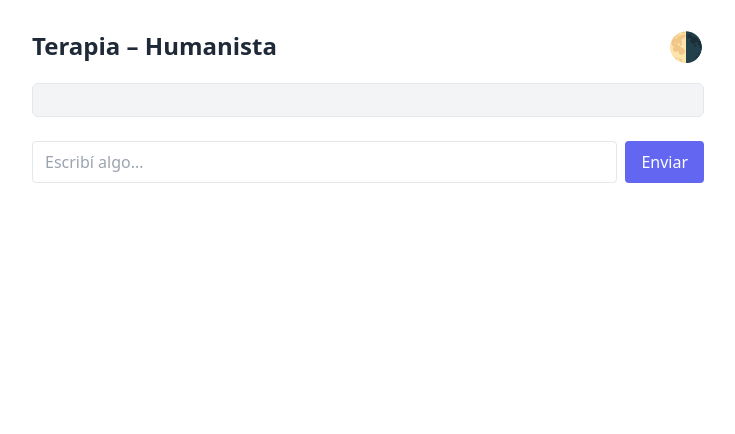
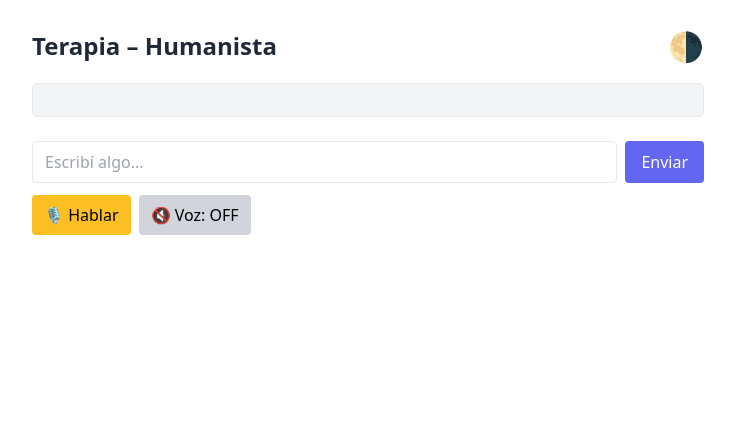
Before and after one commit to electrobiotica/Terapeuta-AI, a Flask app: page /chat in a window 1280 px wide. Shown: the top 434 px of the page, without its empty margins (272-1007 px from the left). Run offline with Flask 3, Linux system fonts and the light colour scheme; some libraries are stand-ins or nearby versions.

Commit message:
Update chat.html

```diff
--- a/templates/chat.html
+++ b/templates/chat.html
@@ -25,6 +25,52 @@
       <input type="text" id="mensaje" placeholder="Escribí algo..." class="flex-1 border rounded px-3 py-2 text-black text-sm sm:text-base" />
       <button onclick="enviarMensaje()" class="bg-indigo-500 hover:bg-indigo-600 text-white px-4 py-2 rounded text-sm sm:text-base">Enviar</button>
     </div>
+
+<!-- Entrada de voz -->
+<div class="flex gap-2 mt-3">
+  <button onclick="escucharMicrofono()" class="bg-yellow-400 hover:bg-yellow-500 text-black px-3 py-2 rounded text-sm sm:text-base">🎙️ Hablar</button>
+  <button onclick="toggleVoz()" id="toggleVozBtn" class="bg-gray-300 hover:bg-gray-400 text-black px-3 py-2 rounded text-sm sm:text-base">🔊 Voz: OFF</button>
+</div>
+
+<script>
+  // Reconocimiento de voz
+  function escucharMicrofono() {
+    const recognition = new (window.SpeechRecognition || window.webkitSpeechRecognition)();
+    recognition.lang = "es-AR";
+    recognition.start();
+    recognition.onresult = (event) => {
+      const texto = event.results[0][0].transcript;
+      document.getElementById("mensaje").value = texto;
+    };
+    recognition.onerror = (event) => {
+      alert("🎤 Error al activar el micrófono. Probá usar Chrome o Edge.");
+      console.error(event);
+    };
+  }
+
+  // Voz hablada (Text-to-Speech)
+  let vozActiva = localStorage.getItem("vozHablada") === "true";
+
+  function toggleVoz() {
+    vozActiva = !vozActiva;
+    localStorage.setItem("vozHablada", vozActiva);
+    document.getElementById("toggleVozBtn").innerText = vozActiva ? "🔊 Voz: ON" : "🔇 Voz: OFF";
+  }
+
+  function leerTexto(texto) {
+    if (!vozActiva) return;
+    const utter = new SpeechSynthesisUtterance(texto);
+    utter.lang = "es-AR";
+    speechSynthesis.speak(utter);
+  }
+
+  // Restaurar estado al cargar
+  document.addEventListener("DOMContentLoaded", () => {
+    document.getElementById("toggleVozBtn").innerText = vozActiva ? "🔊 Voz: ON" : "🔇 Voz: OFF";
+  });
+</script>
+
+
   </div>
 
   <button id="openLog" class="fixed bottom-4 right-4 bg-amber-400 hover:bg-amber-500 text-gray-900 font-semibold px-4 py-2 rounded-full shadow-lg">📝 Bitácora</button>
```
